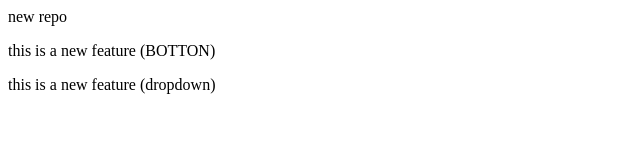
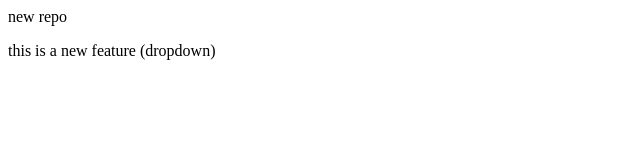
Before and after one commit to vishwajit8222/LocalRepo, a plain HTML site: page index.html in a window 1280 px wide. Shown: the whole page, without its empty margins (0-640 px from the left). Drawn offline with Linux system fonts and the light colour scheme.

```diff
--- a/index.html
+++ b/index.html
@@ -1,3 +1,2 @@
 <p> new repo </p>
-<p> this is a new feature (BOTTON) </p>
 <p> this is a new feature (dropdown) </p>
```
